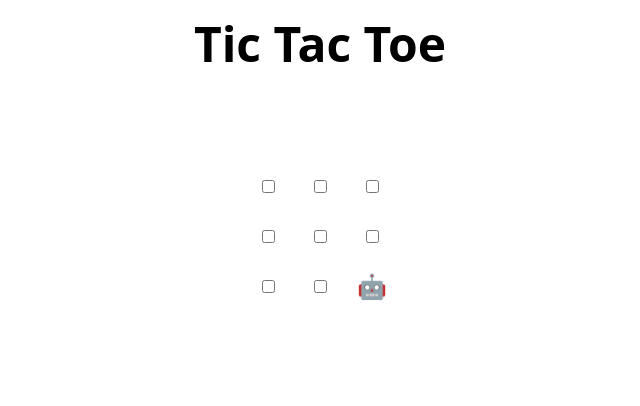
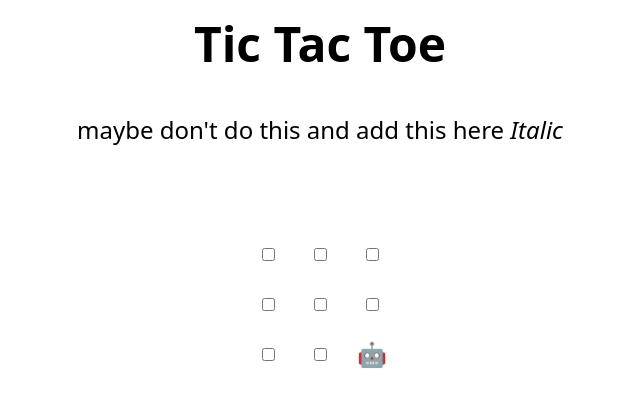
Before and after one commit to sjoerd-CF/skills-review-pull-requests, a plain HTML site: page index.html in a window 1280 px wide. Shown: the whole page, without its empty margins (320-960 px from the left). Drawn offline with Linux system fonts and the light colour scheme.

Commit message:
Update index.html

```diff
--- a/index.html
+++ b/index.html
@@ -45,6 +45,9 @@
     <td><input type="checkbox" /></td>
     <td><input type="checkbox" /></td>
   </tr>
+maybe don't do this
+and add this here
+<i>Italic</i>
 </table>
 
 <h2 hidden>Game over, refresh to play again 🧑‍💻 🤖!</h2>
```
